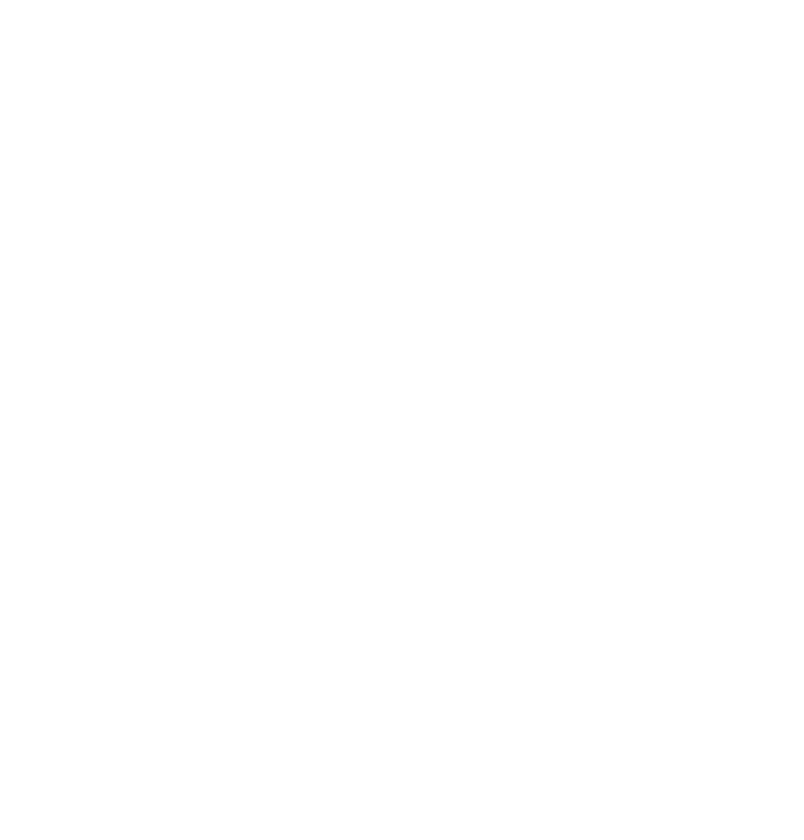
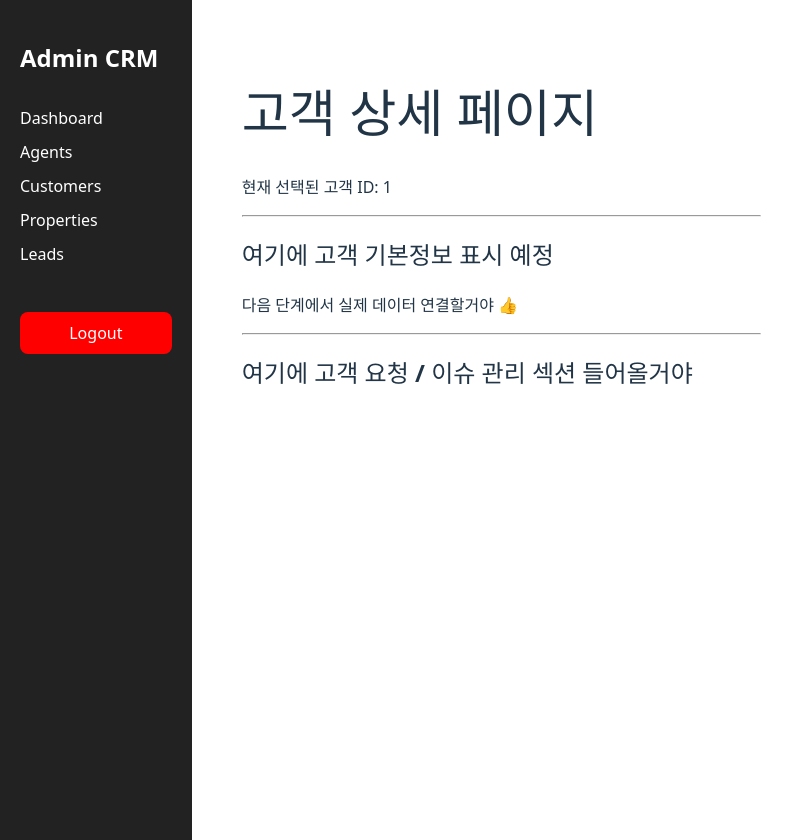
Before and after one commit to louieseo/real-estate-crm-frontend, a React (Vite) app: page /admin/customers/1 in a window 1280 px wide. Before the commit this address had no page. Shown: the whole page, without its empty margins (0-804 px from the left). Before the commit the page ends 800 px from the top, so only its background shows below. Built offline with nearby package versions, Linux system fonts and the light colour scheme; sample sign-in values are in the browser's storage.

Commit message:
고객 상세페이지 라우팅 & 기본페이지 생성

```diff
--- a/src/App.jsx
+++ b/src/App.jsx
@@ -14,6 +14,8 @@
 
 import AgentDashboard from "./pages/Agent/AgentDashboard";
 import { CustomerProvider } from "./context/CustomerContext";
+
+import CustomerDetail from "./pages/Admin/CustomerDetail";
 
 function App() {
   return (
@@ -35,6 +37,8 @@
 
               {/* 고객 리스트 페이지 */}
               <Route path="customers" element={<Customers />} />
+              {/* ⬇⬇ 고객상세페이지 추가 */}
+              <Route path="customers/:id" element={<CustomerDetail />} />
 
               {/* ⬇⬇ 여기 추가! 고객 신규등록 페이지 */}
               <Route path="customers/new" element={<CustomerForm />} />
--- /dev/null
+++ b/src/pages/Admin/CustomerDetail.jsx
@@ -0,0 +1,24 @@
+import React from "react";
+import { useParams } from "react-router-dom";
+
+const CustomerDetail = () => {
+  const { id } = useParams(); // URL에서 고객 ID 가져오기
+
+  return (
+    <div style={{ padding: "20px" }}>
+      <h1>고객 상세 페이지</h1>
+      <p>현재 선택된 고객 ID: {id}</p>
+
+      <hr />
+
+      <h2>여기에 고객 기본정보 표시 예정</h2>
+      <p>다음 단계에서 실제 데이터 연결할거야 👍</p>
+
+      <hr />
+
+      <h2>여기에 고객 요청 / 이슈 관리 섹션 들어올거야</h2>
+    </div>
+  );
+};
+
+export default CustomerDetail;
--- a/src/pages/Admin/Customers.jsx
+++ b/src/pages/Admin/Customers.jsx
@@ -72,6 +72,8 @@
 
     return `D-${days}`;
   };
+
+  // 고객 상세페이지
 
   // 여기부터 JSX 영역 (화면 그려지는 부분)
   return (
@@ -157,7 +159,17 @@
             {getFilteredCustomers().map((c) => (
               <tr key={c.id} style={{ borderBottom: "1px solid #eee" }}>
                 <td style={tdStyle}>{c.id}</td>
-                <td style={tdStyle}>{c.name}</td>
+                <td
+                  style={{
+                    ...tdStyle,
+                    color: "blue",
+                    cursor: "pointer",
+                    textDecoration: "underline",
+                  }}
+                  onClick={() => navigate(`/admin/customers/${c.id}`)}
+                >
+                  {c.name}
+                </td>
                 <td style={tdStyle}>{c.email}</td>
                 <td style={tdStyle}>{c.phone}</td>
                 <td style={tdStyle}>{c.contractDate}</td>
```
